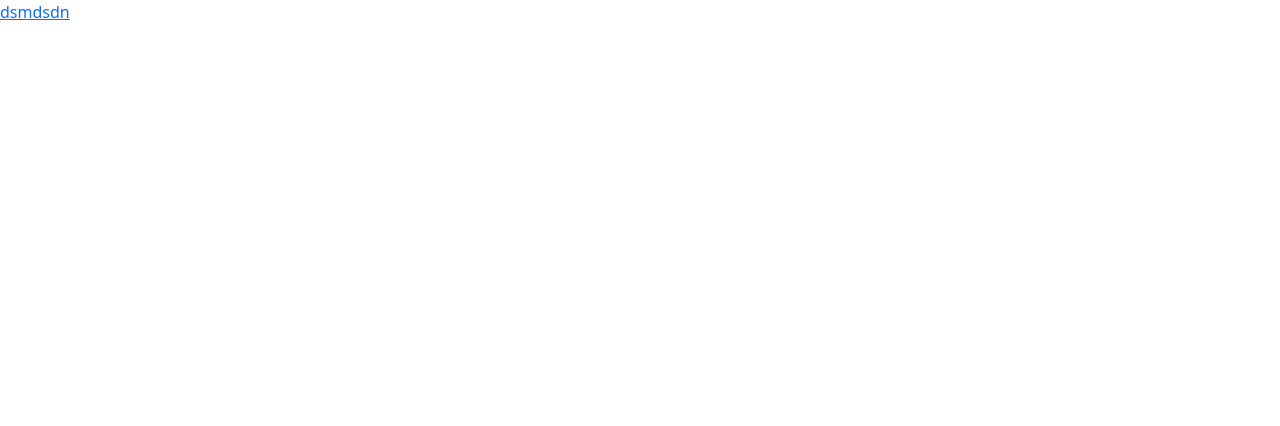
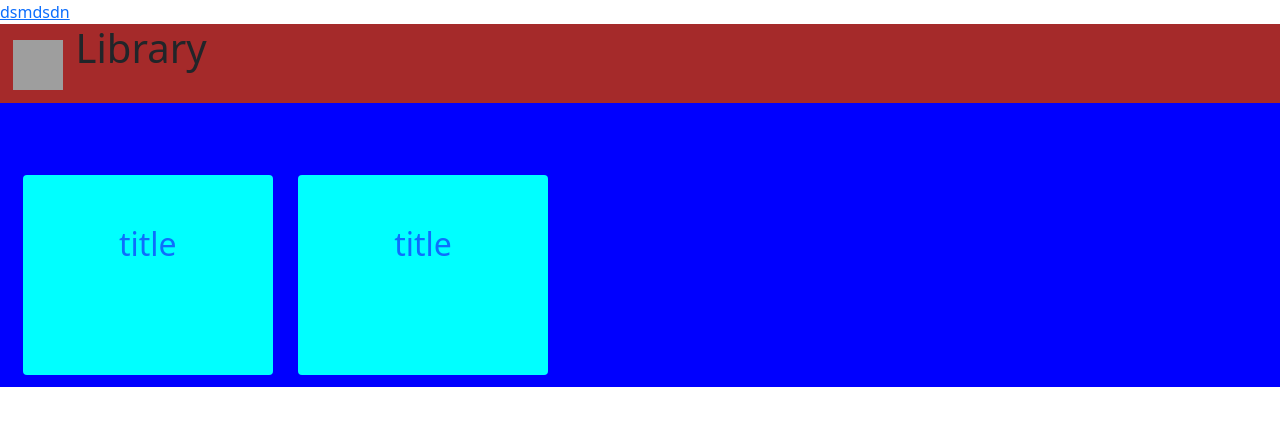
Before and after one commit to Aaliyah-Reid/Flashcard-Generator, a React (Vite) app: page /Library in a window 1280 px wide. Shown: the top 426 px of the page. Built offline with nearby package versions, Linux system fonts and the light colour scheme; grey boxes are pictures that could not be loaded.

Commit message:
Added the new pages

```diff
--- a/src/pages/LibraryPage.jsx
+++ b/src/pages/LibraryPage.jsx
@@ -1,11 +1,32 @@
 import React from "react";
 import { Link } from "react-router-dom";
 
+
 function LibraryPage() {
     return (
-
         <div>
             <Link to={"/"}>dsmdsdn</Link>
+
+            <div class="Library-body">
+                <header class="Library-header">
+                    <img class="gear" src="gear.png" alt="" />
+                    <h1 style={{ marginLeft: '1%', display: 'inline' }}>Library</h1>
+                </header>
+                <br /> <br /> <br />
+                <section class="Library-content">
+                    <a href="youtube.com" class="Library-link">
+                        <div class="Library-items">
+                            <h2 class="Library-title">title</h2>
+                        </div>
+                    </a>
+
+                    <a href="youtube.com">
+                        <div class="Library-items">
+                            <h2 class="Library-title">title</h2>
+                        </div>
+                    </a>
+                </section>
+            </div>
         </div>
     );
 }
```
Also changed, not shown: src/pages/CardPage.jsx (added, +74 -0 lines).
